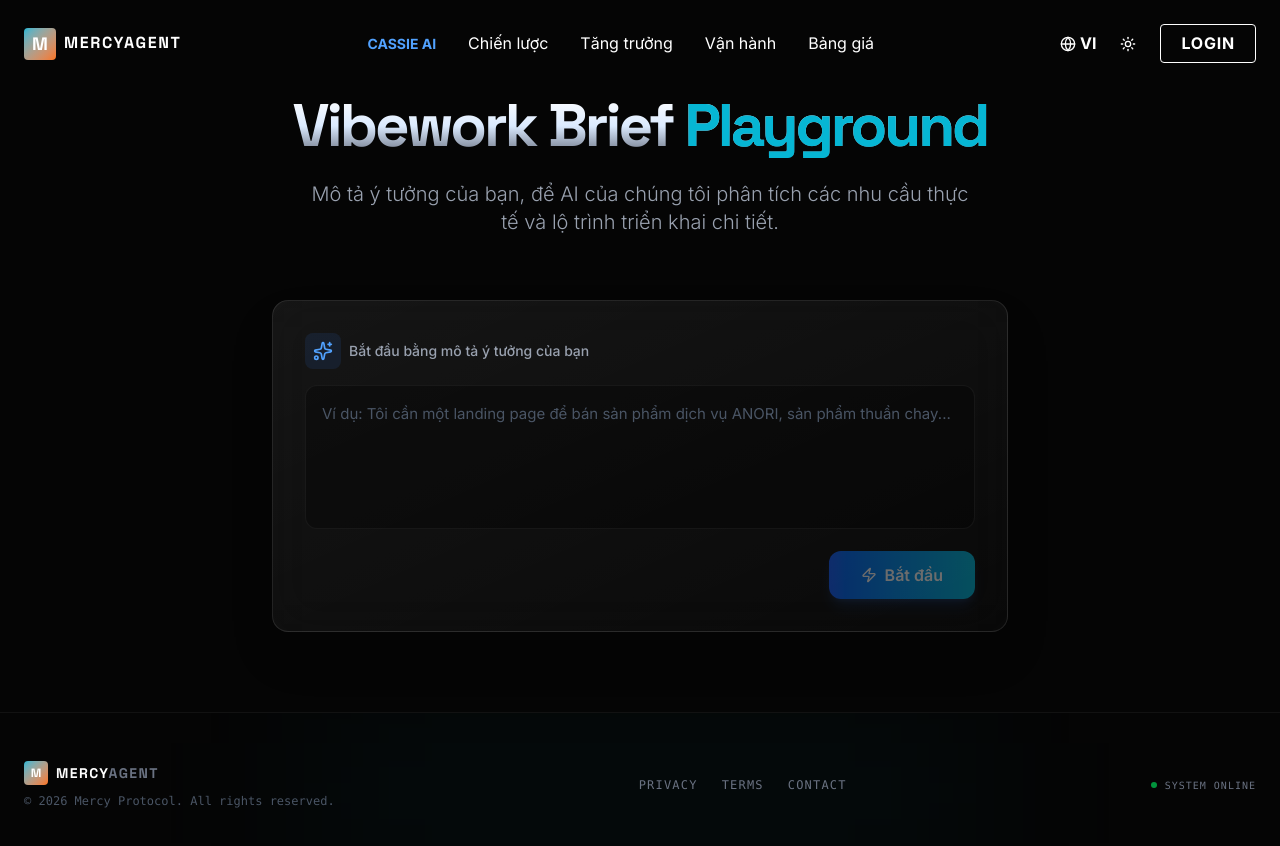
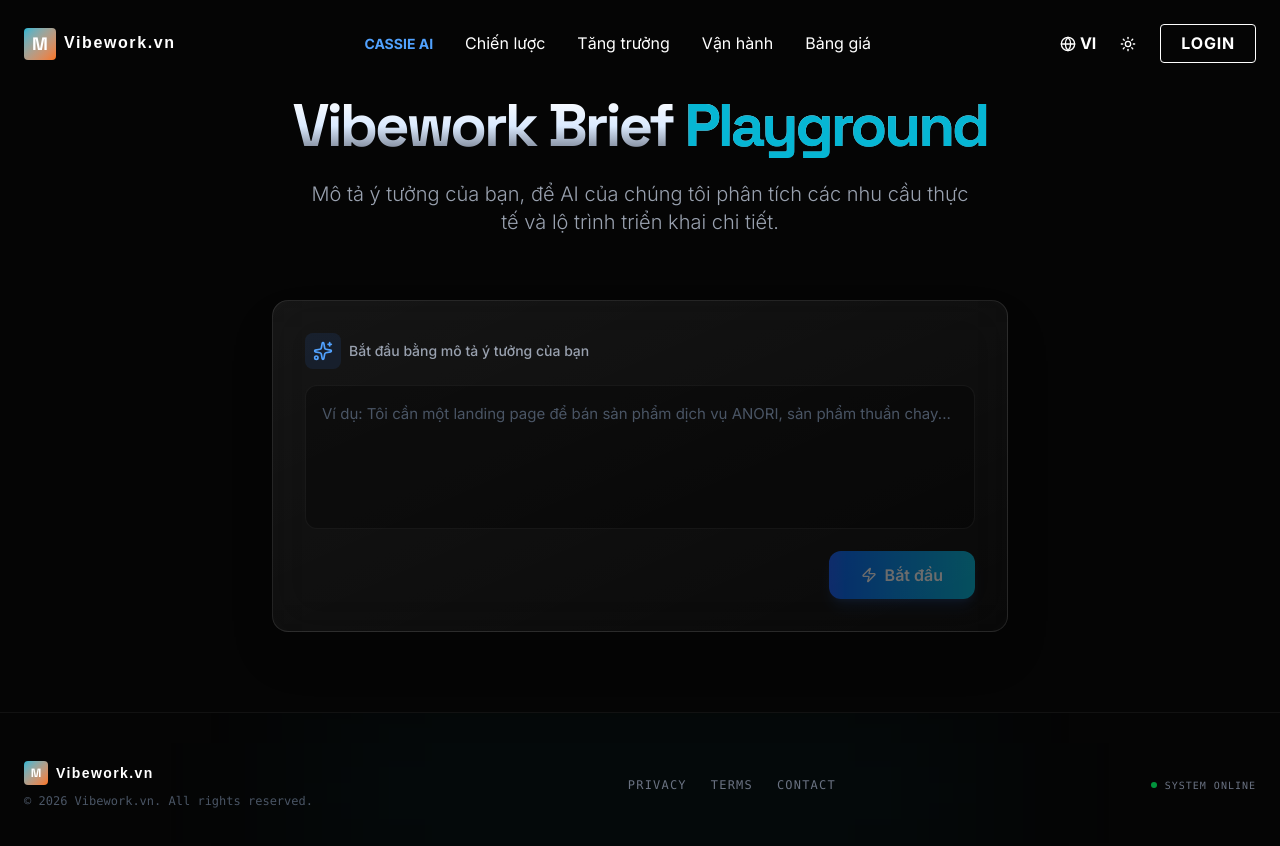
Before and after one commit to athev/Mercyagent, a Next.js app: page /playground in a window 1280 px wide. Shown: the top 846 px of the page. Built offline with nearby package versions, Linux system fonts and the light colour scheme.

Commit message:
chore: rename project brand from MercyAgent to Vibework.vn

```diff
--- a/src/app/layout.tsx
+++ b/src/app/layout.tsx
@@ -17,7 +17,7 @@ const spaceGrotesk = Space_Grotesk({
 });
 
 export const metadata: Metadata = {
-  title: "Mercy Protocol",
+  title: "Vibework.vn",
   description: "The next generation of AI workforce.",
 };
 
--- a/src/app/onboarding/page.tsx
+++ b/src/app/onboarding/page.tsx
@@ -1,7 +1,7 @@
 import OnboardingFlow from "../../components/onboarding/OnboardingFlow";
 
 export const metadata = {
-    title: "Kích hoạt CASSIE — MercyAgent",
+    title: "Kích hoạt CASSIE — Vibework.vn",
     description: "Thiết lập CASSIE — trợ lý AI 24/7 cho doanh nghiệp của bạn.",
 };
 
--- a/src/components/Footer.tsx
+++ b/src/components/Footer.tsx
@@ -17,11 +17,11 @@ export default function Footer() {
               <span className="text-white font-bold text-xs" style={{ fontFamily: 'Space Grotesk, sans-serif' }}>M</span>
             </div>
             <span className="text-white font-bold tracking-widest text-sm" style={{ fontFamily: 'Space Grotesk, sans-serif' }}>
-              MERCY<span className="text-gray-500">AGENT</span>
+            <span className="text-white font-bold" style={{ fontFamily: "'Clash Display', sans-serif" }}>Vibework.vn</span>
             </span>
           </div>
           <p className="text-xs text-gray-600 font-mono">
-            © {new Date().getFullYear()} Mercy Protocol. All rights reserved.
+            © {new Date().getFullYear()} Vibework.vn. All rights reserved.
           </p>
         </div>
 
--- a/src/components/Navbar.tsx
+++ b/src/components/Navbar.tsx
@@ -35,7 +35,7 @@ export default function Navbar() {
             <span className="text-white font-bold text-lg" style={{ fontFamily: 'Space Grotesk, sans-serif' }}>M</span>
           </div>
           <span className="text-primary font-bold tracking-widest text-lg" style={{ fontFamily: 'Space Grotesk, sans-serif' }}>
-            MERCY<span className="text-secondary">AGENT</span>
+            <span className="text-white font-bold" style={{ fontFamily: "'Clash Display', sans-serif" }}>Vibework.vn</span>
           </span>
         </Link>
 
--- a/src/components/cassie/CassieNavbar.tsx
+++ b/src/components/cassie/CassieNavbar.tsx
@@ -45,7 +45,7 @@ export default function CassieNavbar() {
                             className="hidden md:flex items-center gap-1.5 text-xs font-medium text-white/30 hover:text-white/60 transition-colors group"
                         >
                             <ArrowLeft className="w-3.5 h-3.5 group-hover:-translate-x-0.5 transition-transform" />
-                            <span>MercyAgent</span>
+                            <span>Vibework.vn</span>
                         </Link>
                     </motion.div>
 
```
